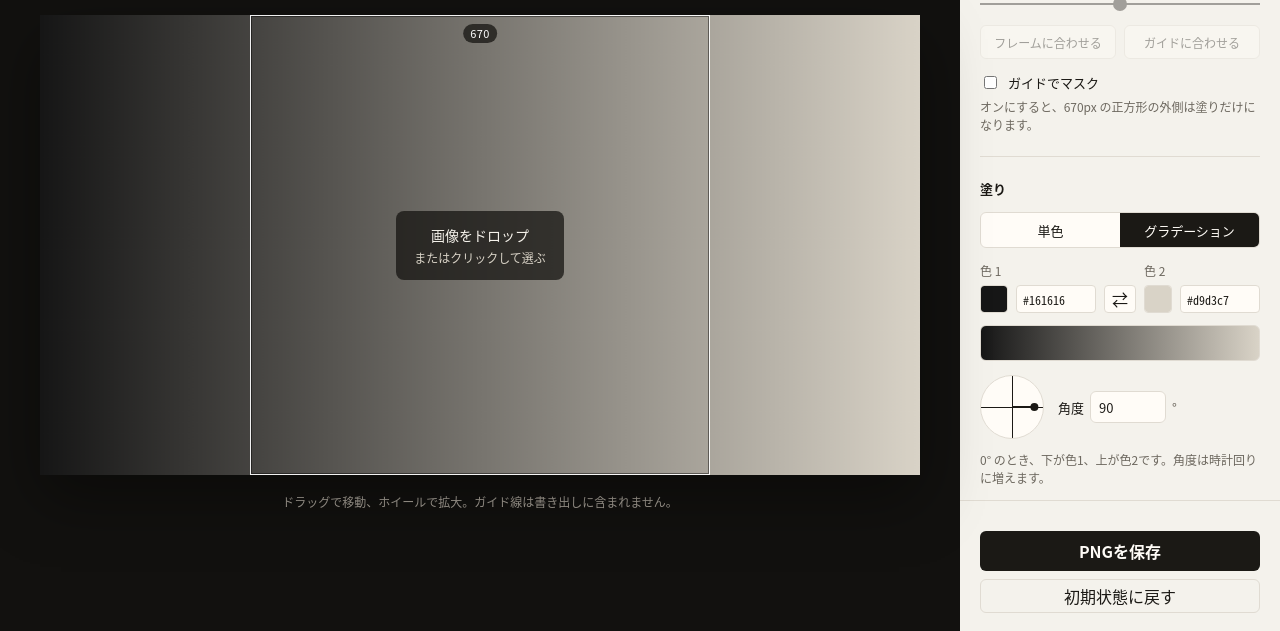
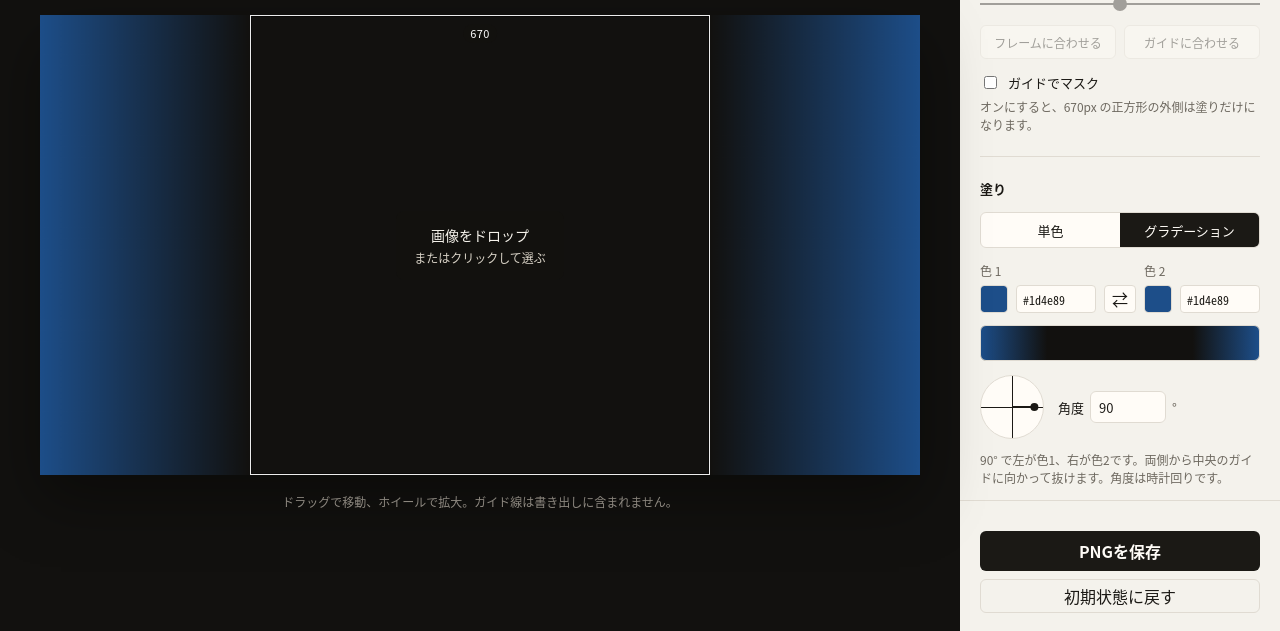
Before and after one commit to tamifuru-d/thumbnail_creator, a website built with Vite: page index.html in a window 1280 px wide. Shown: the part 169-800 px from the top of the page. Built offline with nearby package versions, Linux system fonts and the light colour scheme.

Commit message:
Pinch the gradient in from both sides toward the guide.
Color 1 and color 2 now fade out across the centered 670px square instead of blending in one direction across the whole frame. At 90 degrees the left and right edges close in on the photo.

Co-authored-by: TamifuruD <tamifuru-d@users.noreply.github.com>

```diff
--- a/index.html
+++ b/index.html
@@ -78,14 +78,14 @@
             <div class="colors">
               <label class="color-field">
                 <span>色 1</span>
-                <input id="color-a" type="color" value="#161616" />
-                <input id="hex-a" class="hex" type="text" value="#161616" spellcheck="false" maxlength="7" autocomplete="off" aria-label="色1の16進数" />
+                <input id="color-a" type="color" value="#1d4e89" />
+                <input id="hex-a" class="hex" type="text" value="#1d4e89" spellcheck="false" maxlength="7" autocomplete="off" aria-label="色1の16進数" />
               </label>
               <button type="button" id="swap" class="swap" aria-label="色1と色2を入れ替える">⇄</button>
               <label class="color-field" id="color-b-field">
                 <span>色 2</span>
-                <input id="color-b" type="color" value="#d9d3c7" />
-                <input id="hex-b" class="hex" type="text" value="#d9d3c7" spellcheck="false" maxlength="7" autocomplete="off" aria-label="色2の16進数" />
+                <input id="color-b" type="color" value="#1d4e89" />
+                <input id="hex-b" class="hex" type="text" value="#1d4e89" spellcheck="false" maxlength="7" autocomplete="off" aria-label="色2の16進数" />
               </label>
             </div>
 
@@ -109,19 +109,15 @@
                 <input id="angle" type="number" value="90" step="1" inputmode="numeric" />
                 <span class="unit">°</span>
               </label>
-              <p class="help" id="angle-help">0° のとき、下が色1、上が色2です。角度は時計回りに増えます。</p>
+              <p class="help" id="angle-help">90° で左が色1、右が色2です。両側から中央のガイドに向かって抜けます。角度は時計回りです。</p>
             </div>
 
-            <label class="check">
-              <input id="overlay" type="checkbox" />
-              <span>画像の上に重ねる</span>
-            </label>
             <div class="field-head">
-              <span>不透明度</span>
-              <span id="opacity-readout">45%</span>
+              <span>濃さ</span>
+              <span id="opacity-readout">100%</span>
             </div>
-            <input id="opacity" type="range" min="0" max="100" value="45" aria-label="重ねの不透明度" disabled />
-            <p class="help">背景は常に塗られます。重ねをオンにすると、同じ塗りがフレーム全体に乗ります。</p>
+            <input id="opacity" type="range" min="0" max="100" value="100" aria-label="挟みの濃さ" />
+            <p class="help">端の色が画像の上にせり出します。中央の 670px は色が乗らないので、写真が残ります。</p>
           </section>
         </div>
 
--- a/src/draw.ts
+++ b/src/draw.ts
@@ -4,8 +4,13 @@ import {
   cssLinearGradientEnds,
   guideRect,
   imageRect,
+  pinchStops,
+  withAlpha,
   type View,
 } from './geometry'
+
+/** Opaque ground under the photo. The side colors fade out onto this, and onto the photo. */
+export const FRAME_BASE = '#12110f'
 
 export interface Drawable {
   source: CanvasImageSource
@@ -17,11 +22,13 @@ export interface Paint {
   mode: 'solid' | 'gradient'
   colorA: string
   colorB: string
-  /** CSS linear-gradient angle in degrees. 0° is up, clockwise. */
+  /**
+   * Axis of the pinch, in CSS degrees. 0° is up and angles grow clockwise.
+   * 90° pinches from the left (colorA) and the right (colorB).
+   */
   angle: number
-  overlay: boolean
-  /** 0–1 opacity of the overlay. The background fill stays opaque. */
-  overlayOpacity: number
+  /** 0–1 strength of the side colors. 1 means the outer edges are fully that color. */
+  strength: number
 }
 
 export function drawFrame(
@@ -33,7 +40,8 @@ export function drawFrame(
 ): void {
   ctx.save()
   ctx.clearRect(0, 0, FRAME_W, FRAME_H)
-  fillPaint(ctx, paint)
+  ctx.fillStyle = paint.mode === 'solid' ? paint.colorA : FRAME_BASE
+  ctx.fillRect(0, 0, FRAME_W, FRAME_H)
 
   if (image) {
     const rect = imageRect(image.width, image.height, view)
@@ -50,25 +58,24 @@ export function drawFrame(
     ctx.restore()
   }
 
-  if (paint.overlay && paint.overlayOpacity > 0) {
+  if (paint.mode === 'gradient' && paint.strength > 0 && Number.isFinite(paint.angle)) {
     ctx.save()
-    ctx.globalAlpha = Math.min(1, Math.max(0, paint.overlayOpacity))
-    fillPaint(ctx, paint)
+    ctx.globalAlpha = Math.min(1, Math.max(0, paint.strength))
+    fillSandwich(ctx, paint)
     ctx.restore()
   }
 
   ctx.restore()
 }
 
-function fillPaint(ctx: CanvasRenderingContext2D, paint: Paint): void {
-  if (paint.mode === 'solid' || !Number.isFinite(paint.angle)) {
-    ctx.fillStyle = paint.colorA
-    ctx.fillRect(0, 0, FRAME_W, FRAME_H)
-    return
-  }
+/** Color at both outer ends, fading to clear across the centered guide. */
+function fillSandwich(ctx: CanvasRenderingContext2D, paint: Paint): void {
   const { x0, y0, x1, y1 } = cssLinearGradientEnds(paint.angle, FRAME_W, FRAME_H)
+  const { start, end } = pinchStops()
   const gradient = ctx.createLinearGradient(x0, y0, x1, y1)
   gradient.addColorStop(0, paint.colorA)
+  gradient.addColorStop(start, withAlpha(paint.colorA, 0))
+  gradient.addColorStop(end, withAlpha(paint.colorB, 0))
   gradient.addColorStop(1, paint.colorB)
   ctx.fillStyle = gradient
   ctx.fillRect(0, 0, FRAME_W, FRAME_H)
--- a/src/geometry.ts
+++ b/src/geometry.ts
@@ -99,6 +99,25 @@ export function sliderToScale(slider: number): number {
   return Math.exp(min + t * (max - min))
 }
 
+/**
+ * Where a left-right pinch fades out. The clear band is the centered 670px guide,
+ * so at 90° the color is gone exactly at the guide edges.
+ */
+export function pinchStops(): { start: number; end: number } {
+  const margin = (FRAME_W - GUIDE) / 2 / FRAME_W
+  return { start: margin, end: 1 - margin }
+}
+
+/** `#rrggbb` plus an alpha, for canvas stops and the matching CSS gradient. */
+export function withAlpha(hex: string, alpha: number): string {
+  const value = Number.parseInt(hex.slice(1), 16)
+  const r = (value >> 16) & 255
+  const g = (value >> 8) & 255
+  const b = value & 255
+  const a = Math.min(1, Math.max(0, alpha))
+  return `rgba(${r}, ${g}, ${b}, ${a})`
+}
+
 /** Dial and CSS share this range. Rendering itself accepts any finite angle. */
 export function normalizeDegrees(angle: number): number {
   if (!Number.isFinite(angle)) return 0
--- a/src/main.ts
+++ b/src/main.ts
@@ -1,4 +1,4 @@
-import { drawFrame, type Paint } from './draw'
+import { drawFrame, FRAME_BASE, type Paint } from './draw'
 import {
   FRAME_H,
   FRAME_W,
@@ -7,8 +7,10 @@ import {
   guideCoverView,
   guideRect,
   normalizeDegrees,
+  pinchStops,
   scaleToSlider,
   sliderToScale,
+  withAlpha,
   zoomAt,
   type View,
 } from './geometry'
@@ -24,17 +26,15 @@ interface EditorState {
   colorA: string
   colorB: string
   angle: number
-  overlay: boolean
-  overlayOpacity: number
+  strength: number
 }
 
 const DEFAULT_PAINT = {
   mode: 'gradient' as const,
-  colorA: '#161616',
-  colorB: '#d9d3c7',
+  colorA: '#1d4e89',
+  colorB: '#1d4e89',
   angle: 90,
-  overlay: false,
-  overlayOpacity: 0.45,
+  strength: 1,
 }
 
 const state: EditorState = {
@@ -72,7 +72,6 @@ const swatch = document.querySelector<HTMLElement>('#swatch')!
 const angleBlock = document.querySelector<HTMLElement>('#angle-block')!
 const dial = document.querySelector<HTMLElement>('#dial')!
 const angleInput = document.querySelector<HTMLInputElement>('#angle')!
-const overlayInput = document.querySelector<HTMLInputElement>('#overlay')!
 const opacityInput = document.querySelector<HTMLInputElement>('#opacity')!
 const opacityReadout = document.querySelector<HTMLElement>('#opacity-readout')!
 const status = document.querySelector<HTMLElement>('#status')!
@@ -157,14 +156,8 @@ angleInput.addEventListener('blur', () => {
   render()
 })
 
-overlayInput.addEventListener('change', () => {
-  state.overlay = overlayInput.checked
-  if (state.overlay && state.overlayOpacity === 0) state.overlayOpacity = DEFAULT_PAINT.overlayOpacity
-  render()
-})
-
 opacityInput.addEventListener('input', () => {
-  state.overlayOpacity = Number(opacityInput.value) / 100
+  state.strength = Number(opacityInput.value) / 100
   render({ skipOpacity: true })
 })
 
@@ -346,8 +339,7 @@ function paint(): Paint {
     colorA: state.colorA,
     colorB: state.colorB,
     angle: state.angle,
-    overlay: state.overlay,
-    overlayOpacity: state.overlayOpacity,
+    strength: state.strength,
   }
 }
 
@@ -402,15 +394,16 @@ function render(flags: { skipScale?: boolean; skipAngle?: boolean; skipOpacity?:
     angleInput.value = Number.isInteger(state.angle) ? String(state.angle) : String(Math.round(state.angle * 100) / 100)
   }
 
-  swatch.style.background = gradient
-    ? `linear-gradient(${state.angle}deg, ${state.colorA}, ${state.colorB})`
-    : state.colorA
+  const { start, end } = pinchStops()
+  swatch.style.backgroundColor = gradient ? FRAME_BASE : state.colorA
+  swatch.style.backgroundImage = gradient
+    ? `linear-gradient(${state.angle}deg, ${state.colorA} 0%, ${withAlpha(state.colorA, 0)} ${start * 100}%, ${withAlpha(state.colorB, 0)} ${end * 100}%, ${state.colorB} 100%)`
+    : 'none'
 
-  overlayInput.checked = state.overlay
   maskInput.checked = state.maskToGuide
-  opacityInput.disabled = !state.overlay
-  if (!flags.skipOpacity) opacityInput.value = String(Math.round(state.overlayOpacity * 100))
-  opacityReadout.textContent = `${Math.round(state.overlayOpacity * 100)}%`
+  opacityInput.disabled = !gradient
+  if (!flags.skipOpacity) opacityInput.value = String(Math.round(state.strength * 100))
+  opacityReadout.textContent = `${Math.round(state.strength * 100)}%`
 }
 
 function exportPng() {
```
Also changed, not shown: test/geometry.test.ts (+8 -0 lines), README.md.
